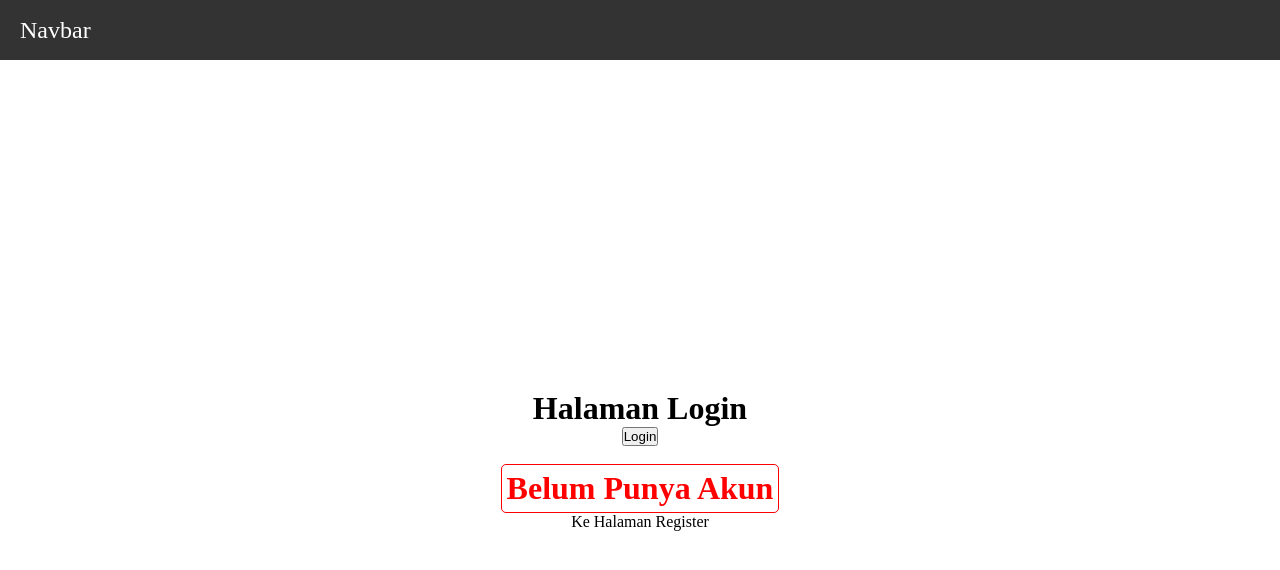
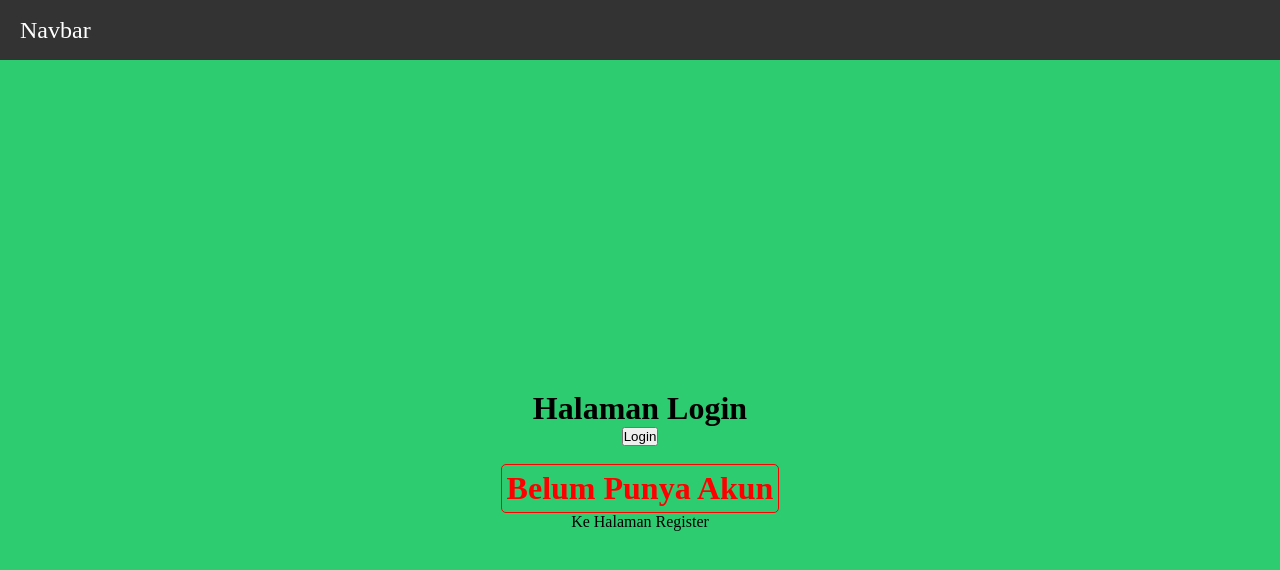
Before and after one commit to abdullatifm1127/PBF_JS5, a Next.js app: page /views/auth/login in a window 1280 px wide. Shown: the top 570 px of the page. Built offline with nearby package versions, Linux system fonts and the light colour scheme.

Commit message:
langkah 8

```diff
--- a/package.json
+++ b/package.json
@@ -18,5 +18,8 @@
     "react": "19.2.4",
     "react-dom": "19.2.4",
     "typescript": "5.9.3"
+  },
+  "devDependencies": {
+    "sass": "^1.97.3"
   }
 }
--- a/src/pages/views/auth/login/index.tsx
+++ b/src/pages/views/auth/login/index.tsx
@@ -1,6 +1,7 @@
 import Link from "next/link";
 import { useRouter } from "next/router";
-import styles from './login.module.css';
+// import styles from './login.module.css';
+import styles from'./login.module.scss';
 
 const TampilanLogin = () => {
     const {push} = useRouter();
--- /dev/null
+++ b/src/pages/views/auth/login/login.module.scss
@@ -0,0 +1,10 @@
+@import "../../../../../src/styles/colors.scss";
+
+.login{
+    display: flex;
+    flex-direction: column;
+    align-items: center;
+    justify-content: center;
+    height: 100vh;
+    background-color: map-get($map: $schema, $key:color-secondary);
+}
--- /dev/null
+++ b/src/styles/colors.scss
@@ -0,0 +1,7 @@
+$schema:(
+    color-primary: #3498db,
+    color-secondary: #2ecc71,
+    color-accent: #e74c3c,
+    color-background: #ecf0f1,
+    color-text: #2c3e50
+)
```
Also changed, not shown: 1 other file (tests, documents, lock files or other folders).
